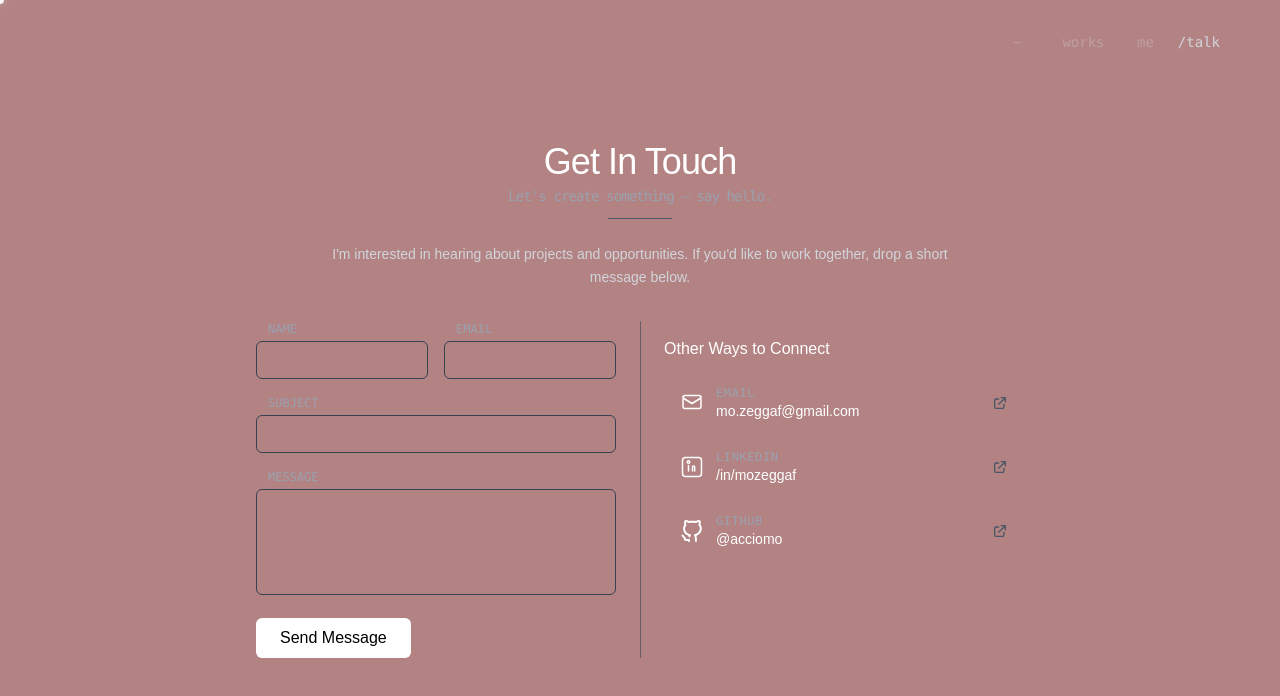
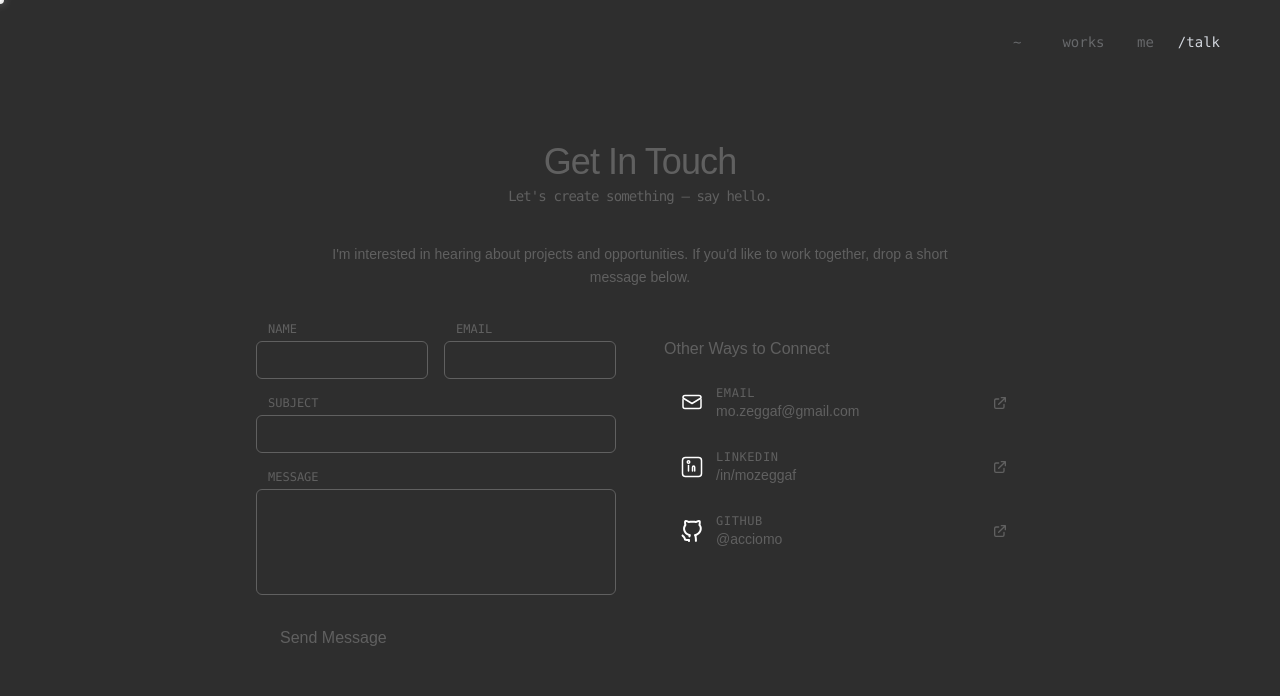
Before and after one commit to AccioMo/portfolio, a Next.js app: page /contact in a window 1280 px wide. Shown: the top 696 px of the page. Built offline with nearby package versions, Linux system fonts and the light colour scheme; a web font is replaced by a local one.

Commit message:
changed styling and made trail togglable

```diff
--- a/src/app/contact/page.tsx
+++ b/src/app/contact/page.tsx
@@ -70,20 +70,20 @@ export default function Contact() {
   ];
 
   return (
-    <div className="bg-transparent min-h-screen flex text-white animate-fade-in" data-project-area="true">
+  <div className="bg-site-bg min-h-screen flex text-site-text animate-fade-in" data-project-area="true">
       <section className="py-12 flex m-auto items-center justify-center px-4 sm:px-6 lg:px-8">
         <div className="max-w-3xl mx-auto w-full">
           <div className={`text-center mb-8 transition-all duration-700 ${isMounted ? 'opacity-100' : 'opacity-0'}`}>
             <h1 className="text-3xl sm:text-3xl lg:text-4xl font-light tracking-tight mb-3">
               Get In Touch
-              <span className="block text-sm text-gray-400 font-mono mt-1">
+              <span className="block text-sm text-site-accent font-mono mt-1">
                 Let's create something — say hello.
               </span>
             </h1>
 
-            <div className="w-16 h-px bg-gray-600 mx-auto mb-6" />
+            <div className="w-16 h-px bg-site-accent mx-auto mb-6" />
 
-            <p className="text-sm text-gray-300 leading-relaxed max-w-2xl mx-auto">
+            <p className="text-sm text-site-accent leading-relaxed max-w-2xl mx-auto">
               I'm interested in hearing about projects and opportunities. If you'd like to work together, drop a short message below.
             </p>
           </div>
@@ -97,8 +97,8 @@ export default function Contact() {
 
               <form onSubmit={handleSubmit} className="space-y-4">
                 <div className="grid grid-cols-1 sm:grid-cols-2 gap-4">
-                  <div className="text-gray-400 transition-all duration-200">
-                    <label htmlFor="name" className="block text-xs px-3 font-mono text-gray-400 uppercase mb-1">
+                  <div className="text-site-accent transition-all duration-200">
+                    <label htmlFor="name" className="block text-xs px-3 font-mono text-site-accent uppercase mb-1">
                       Name
                     </label>
                     <input
@@ -108,12 +108,12 @@ export default function Contact() {
                       value={formData.name}
                       onChange={handleInputChange}
                       required
-                      className="w-full px-4 py-2 border border-gray-700 rounded-md focus:outline-none focus:border-white focus:bg-gray-900/50 text-sm text-gray-200 placeholder-gray-500"
+                      className="w-full px-4 py-2 border border-site-accent rounded-md focus:outline-none focus:border-site-text focus:bg-site-bg text-sm text-site-text placeholder-site-accent"
                     />
                   </div>
 
-                  <div className="text-gray-400 transition-all duration-200">
-                    <label htmlFor="email" className="block text-xs px-3 font-mono text-gray-400 uppercase mb-1">
+                  <div className="text-site-accent transition-all duration-200">
+                    <label htmlFor="email" className="block text-xs px-3 font-mono text-site-accent uppercase mb-1">
                       Email
                     </label>
                     <input
@@ -123,13 +123,13 @@ export default function Contact() {
                       value={formData.email}
                       onChange={handleInputChange}
                       required
-                      className="w-full px-4 py-2 border border-gray-700 rounded-md focus:outline-none focus:border-white focus:bg-gray-900/50 text-sm text-gray-200 placeholder-gray-500"
+                      className="w-full px-4 py-2 border border-site-accent rounded-md focus:outline-none focus:border-site-text focus:bg-site-bg text-sm text-site-text placeholder-site-accent"
                     />
                   </div>
                 </div>
 
-                <div className="text-gray-400 transition-all duration-200">
-                  <label htmlFor="subject" className="block text-xs px-3 font-mono text-gray-400 uppercase mb-1">
+                <div className="text-site-accent transition-all duration-200">
+                  <label htmlFor="subject" className="block text-xs px-3 font-mono text-site-accent uppercase mb-1">
                     Subject
                   </label>
                   <input
@@ -139,12 +139,12 @@ export default function Contact() {
                     value={formData.subject}
                     onChange={handleInputChange}
                     required
-                    className="w-full px-4 py-2 border border-gray-700 rounded-md focus:outline-none focus:border-white focus:bg-gray-900/50 text-sm text-gray-200 placeholder-gray-500"
+                    className="w-full px-4 py-2 border border-site-accent rounded-md focus:outline-none focus:border-site-text focus:bg-site-bg text-sm text-site-text placeholder-site-accent"
                   />
                 </div>
 
-                <div className="text-gray-400 transition-all duration-200">
-                  <label htmlFor="message" className="block text-xs px-3 font-mono text-gray-400 uppercase mb-1">
+                <div className="text-site-accent transition-all duration-200">
+                  <label htmlFor="message" className="block text-xs px-3 font-mono text-site-accent uppercase mb-1">
                     Message
                   </label>
                   <textarea
@@ -154,7 +154,7 @@ export default function Contact() {
                     onChange={handleInputChange}
                     required
                     rows={4}
-                    className="w-full px-4 py-3 border border-gray-700 rounded-md resize-none focus:outline-none focus:border-white focus:bg-gray-900/50 text-sm text-gray-200 placeholder-gray-500"
+                    className="w-full px-4 py-3 border border-site-accent rounded-md resize-none focus:outline-none focus:border-site-text focus:bg-site-bg text-sm text-site-text placeholder-site-accent"
                   />
                 </div>
 
@@ -162,20 +162,20 @@ export default function Contact() {
                   <button
                     type="submit"
                     disabled={isSubmitting}
-                    className="px-6 py-2 bg-white text-black font-medium rounded-md hover:bg-gray-200 disabled:opacity-50 disabled:cursor-not-allowed transition-all duration-200 relative overflow-hidden"
+                    className="px-6 py-2 bg-site-text text-site-bg font-medium rounded-md hover:bg-site-accent disabled:opacity-50 disabled:cursor-not-allowed transition-all duration-200 relative overflow-hidden"
                   >
                     <span className={`transition-all duration-200 ${isSubmitting ? 'opacity-0' : 'opacity-100'}`}>
                       {submitStatus === 'success' ? 'Message Sent!' : 'Send Message'}
                     </span>
                     {isSubmitting && (
                       <div className="absolute inset-0 flex items-center justify-center">
-                        <div className="w-4 h-4 border-2 border-gray-600 border-t-transparent rounded-full animate-spin" />
+                        <div className="w-4 h-4 border-2 border-site-accent border-t-transparent rounded-full animate-spin" />
                       </div>
                     )}
                   </button>
 
                   {submitStatus === 'success' && (
-                    <p className="text-green-400 text-sm ml-4">
+                    <p className="text-site-accent text-sm ml-4">
                       Thanks — I'll get back to you soon.
                     </p>
                   )}
@@ -183,7 +183,7 @@ export default function Contact() {
               </form>
             </div>
 
-            <span className="absolute left-1/2 top-0 w-[1px] h-full rounded-full bg-gray-700/60" />
+            <span className="absolute left-1/2 top-0 w-[1px] h-full rounded-full bg-site-accent" />
 
             {/* Contact Information */}
             <div
@@ -199,23 +199,23 @@ export default function Contact() {
                     href={method.link}
                     target="_blank"
                     rel="noopener noreferrer"
-                    className="flex items-center space-x-3 py-2 px-4 rounded-md border-transparent hover:border-gray-200 transition-all duration-200 group"
+                    className="flex items-center space-x-3 py-2 px-4 rounded-md border-transparent hover:border-site-accent transition-all duration-200 group"
                     style={{ animation: isMounted ? `fadeInUp 0.5s ease-out ${0.45 + index * 0.06}s both` : 'none' }}
                   >
                     <div className="text-lg">
                       <Image src={`/${method.icon}`} alt={`${method.label} icon`} width={24} height={24} />
                     </div>
                     <div>
-                      <div className="text-xs font-mono text-gray-400 uppercase tracking-wider">
+                      <div className="text-xs font-mono text-site-accent uppercase tracking-wider">
                         {method.label}
                       </div>
-                      <div className="text-sm text-white group-hover:text-gray-200 transition-colors duration-200">
+                      <div className="text-sm text-site-text group-hover:text-site-accent transition-colors duration-200">
                         {method.value}
                       </div>
                     </div>
                     <div className="ml-auto">
                       <svg
-                        className="w-4 h-4 text-gray-600 group-hover:text-white group-hover:translate-x-1 transition-all duration-200"
+                        className="w-4 h-4 text-site-accent group-hover:text-site-text group-hover:translate-x-1 transition-all duration-200"
                         fill="none"
                         stroke="currentColor"
                         viewBox="0 0 24 24"
--- a/src/app/globals.css
+++ b/src/app/globals.css
@@ -1,10 +1,15 @@
 @import "tailwindcss";
 
 :root {
-  --background: #b38383;
-  --foreground: #544747;
+  --background: #2e2e2e;
+  --foreground: #606060;
   --grid-color: rgb(255, 255, 255);
   --font-sans: 'Comfortaa', sans-serif;
+
+  /* Site color tokens (three variables) */
+  --site-bg: #0b1220;     /* page background */
+  --site-text: #e6edf3;   /* primary text */
+  --site-accent: #7e8593; /* muted / borders / accents */
 }
 
 * {
@@ -26,11 +31,16 @@
 
 @media (prefers-color-scheme: dark) {
   :root {
-    --background: #564D4A;
+    --background: #000000;
     --foreground: #F8F7F9;
     --primary: #ededed;
     --secondary: #b38383;
     --grid-color: #ededed;
+
+    /* dark-mode overrides for site tokens */
+    --site-bg: #05060a;
+    --site-text: #edf2f7;
+    --site-accent: #6b7280;
   }
 }
 
--- a/src/app/layout.tsx
+++ b/src/app/layout.tsx
@@ -28,7 +28,9 @@ export default function RootLayout({
     <html lang="en">
       <body className={`${fontSans.variable} antialiased overflow-hidden bg-background text-foreground`}>
         <NavBar logo={false}></NavBar>
-        <GlobalEffects>{children}</GlobalEffects>
+        <GlobalEffects enableMouseTrail={false}>
+			{children}
+		</GlobalEffects>
       </body>
     </html>
   );
--- a/src/app/page.tsx
+++ b/src/app/page.tsx
@@ -127,7 +127,7 @@ export default function Home() {
             Hello.
           </h2>
           <p className={"text-xl z-50 md:text-sm text-gray-600 dark:text-gray-300 transition-opacity duration-1000 transform"
-              + (visible ? ' opacity-100' : ' opacity-0')
+              + (visible ? ' opacity-40' : ' opacity-0')
             }>{phrase}</p>
         </div>
       </section>
--- a/src/components/GlobalEffects.tsx
+++ b/src/components/GlobalEffects.tsx
@@ -12,9 +12,10 @@ interface MousePosition {
 
 interface GlobalEffectsProps {
   children: React.ReactNode;
+  enableMouseTrail?: boolean;
 }
 
-export default function GlobalEffects({ children }: GlobalEffectsProps) {
+export default function GlobalEffects({ children, enableMouseTrail = true }: GlobalEffectsProps) {
   const [mouseTrail, setMouseTrail] = useState<MousePosition[]>([]);
   const [mousePosition, setMousePosition] = useState<{ x: number; y: number }>({ x: 0, y: 0 });
   const [isHoveringButton, setIsHoveringButton] = useState(false);
@@ -71,7 +72,7 @@ export default function GlobalEffects({ children }: GlobalEffectsProps) {
 
   useEffect(() => {
     const trailInterval = setInterval(() => {
-      if ((currentMousePos.current.x !== 0 || currentMousePos.current.y !== 0) && !isInProjectArea) {
+      if (enableMouseTrail && (currentMousePos.current.x !== 0 || currentMousePos.current.y !== 0) && !isInProjectArea) {
         const newPosition: MousePosition = {
           x: currentMousePos.current.x,
           y: currentMousePos.current.y,
@@ -98,7 +99,7 @@ export default function GlobalEffects({ children }: GlobalEffectsProps) {
         window.removeEventListener('mousemove', handleMouseMove);
         clearInterval(trailInterval);
       };
-    }, [handleMouseMove, isInProjectArea]);
+    }, [handleMouseMove, isInProjectArea, enableMouseTrail]);
 
     return (
     <div className="min-h-screen cursor-none transition-all duration-500 ease-out">
@@ -110,7 +111,7 @@ export default function GlobalEffects({ children }: GlobalEffectsProps) {
         className="fixed w-full h-full top-0 left-0 pointer-events-none z-40 transition-opacity duration-300"
         style={{
           mixBlendMode: 'difference',
-          opacity: (isHoveringButton || isInProjectArea) ? 0 : 1,
+          opacity: (isHoveringButton || isInProjectArea || !enableMouseTrail) ? 0 : 1,
           height: `${documentHeight}px`
         }}
       >
--- a/tailwind.config.ts
+++ b/tailwind.config.ts
@@ -9,6 +9,11 @@ const config: Config = {
   theme: {
     extend: {
       colors: {
+        site: {
+          bg: 'var(--site-bg)',
+          text: 'var(--site-text)',
+          accent: 'var(--site-accent)'
+        },
         background: "rgb(var(--background) / <alpha-value>)",
         foreground: "rgb(var(--foreground) / <alpha-value>)",
         primary: "rgb(var(--primary) / <alpha-value>)",
```
